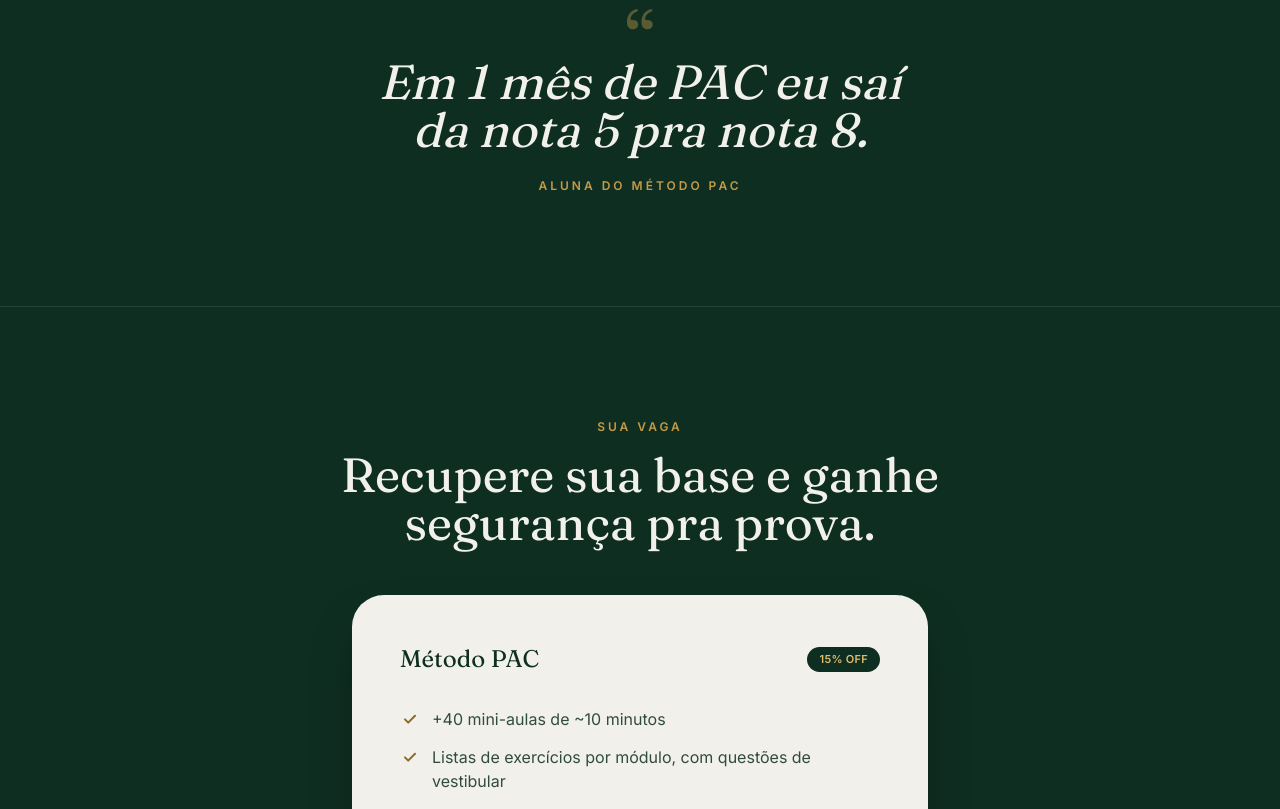
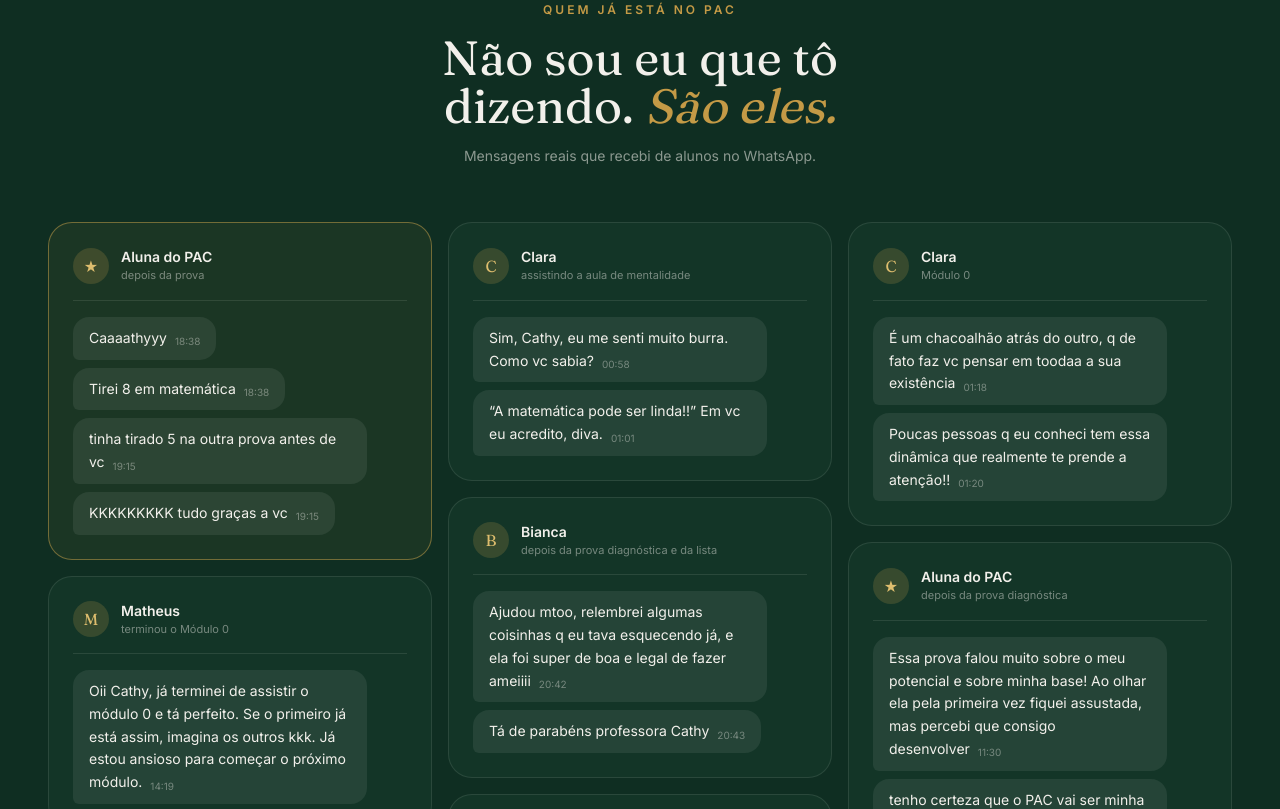
Before and after one commit to catharinenabuco1001/Nabuco-site-company, a Next.js app: page /pac in a window 1280 px wide. Shown: the part 5231-6040 px from the top of the page. Built offline with nearby package versions, Linux system fonts and the light colour scheme.

Commit message:
PAC: parede de depoimentos reais de alunos (prints do WhatsApp)
Co-Authored-By: Claude Opus 5.5 <noreply@anthropic.com>
Claude-Session: https://claude.ai/code/session_01E2P7ji1QDLXnQLWkUS6czf

```diff
--- a/src/app/pac/page.tsx
+++ b/src/app/pac/page.tsx
@@ -7,7 +7,8 @@ import { siteConfig } from "@/data/site";
 import {
   pacPricing,
   pacFit,
-  pacTestimonial,
+  pacChats,
+  type PacChat,
   pacAuthorBio,
   pacAuthorStats,
   pacMistakes,
@@ -116,6 +117,49 @@ function PhoneMockup() {
         </div>
       </div>
     </div>
+  );
+}
+
+function ChatCard({ chat }: { chat: PacChat }) {
+  return (
+    <figure
+      className={`mb-4 break-inside-avoid rounded-3xl border p-5 sm:p-6 ${
+        chat.highlight
+          ? "border-gold-500/50 bg-gold-500/[0.07]"
+          : "border-ink-900/10 bg-cream-50/60"
+      }`}
+    >
+      <figcaption className="flex items-center gap-3 pb-4 border-b border-ink-900/10">
+        <span className="flex h-9 w-9 shrink-0 items-center justify-center rounded-full bg-gold-500/20 font-serif text-gold-300">
+          {chat.name.startsWith("Alun") ? "★" : chat.name[0]}
+        </span>
+        <span className="min-w-0">
+          <span className="block text-sm font-semibold text-ink-900">{chat.name}</span>
+          <span className="block text-[11px] text-ink-900/45">{chat.context}</span>
+        </span>
+      </figcaption>
+      <div className="mt-4 flex flex-col gap-2">
+        {chat.messages.map((m, j) => (
+          <p
+            key={j}
+            className={`max-w-[88%] rounded-2xl px-4 py-2.5 text-sm leading-relaxed ${
+              m.from === "cathy"
+                ? "self-end rounded-br-md bg-gold-500 text-cream-900"
+                : "self-start rounded-bl-md bg-ink-900/[0.08] text-ink-900"
+            }`}
+          >
+            {m.text}
+            <span
+              className={`ml-2 align-bottom text-[10px] ${
+                m.from === "cathy" ? "text-cream-900/60" : "text-ink-900/40"
+              }`}
+            >
+              {m.time}
+            </span>
+          </p>
+        ))}
+      </div>
+    </figure>
   );
 }
 
@@ -440,20 +484,25 @@ export default function PacPage() {
         </Container>
       </section>
 
-      {/* ------------------------------------------------------------ DEPOIMENTO */}
-      <section className="py-20 sm:py-28 border-t border-ink-900/10">
+      {/* ------------------------------------------------------------ DEPOIMENTOS */}
+      <section id="depoimentos" className="py-20 sm:py-28 border-t border-ink-900/10">
         <Container>
-          <figure className="max-w-3xl mx-auto text-center">
-            <span className="font-serif text-7xl leading-none text-gold-500/40" aria-hidden>
-              &ldquo;
-            </span>
-            <blockquote className="-mt-4 font-serif italic text-3xl sm:text-5xl leading-tight text-ink-900 text-balance">
-              {pacTestimonial.quote}
-            </blockquote>
-            <figcaption className="mt-6 text-xs font-semibold uppercase tracking-widest2 text-plum-500">
-              {pacTestimonial.attribution}
-            </figcaption>
-          </figure>
+          <div className="text-center max-w-2xl mx-auto">
+            <Eyebrow>Quem já está no PAC</Eyebrow>
+            <h2 className="font-serif text-3xl sm:text-5xl text-ink-900 leading-tight text-balance">
+              Não sou eu que tô dizendo.{" "}
+              <span className="italic text-plum-500">São eles.</span>
+            </h2>
+            <p className="mt-4 text-sm text-ink-900/55">
+              Mensagens reais que recebi de alunos no WhatsApp.
+            </p>
+          </div>
+
+          <div className="mt-14 columns-1 sm:columns-2 lg:columns-3 gap-4 [column-fill:_balance]">
+            {pacChats.map((chat, i) => (
+              <ChatCard key={i} chat={chat} />
+            ))}
+          </div>
         </Container>
       </section>
 
--- a/src/data/pac.ts
+++ b/src/data/pac.ts
@@ -141,3 +141,93 @@ export const pacFaq = [
     a: "Você tem 7 dias de garantia. Pediu dentro do prazo, recebe o valor de volta.",
   },
 ];
+
+// Depoimentos reais — transcritos dos prints da pasta "PROVAS SOCIAIS PAC"
+// (Drive). Só primeiro nome. Pra esconder alguém, troque `name` por
+// "Aluna do PAC" / "Aluno do PAC". `from: "cathy"` = mensagem da Cathy.
+export type PacChat = {
+  name: string;
+  context: string;
+  highlight?: boolean;
+  messages: { from: "aluno" | "cathy"; text: string; time: string }[];
+};
+
+export const pacChats: PacChat[] = [
+  {
+    name: "Aluna do PAC",
+    context: "depois da prova",
+    highlight: true,
+    messages: [
+      { from: "aluno", text: "Caaaathyyy", time: "18:38" },
+      { from: "aluno", text: "Tirei 8 em matemática", time: "18:38" },
+      { from: "aluno", text: "tinha tirado 5 na outra prova antes de vc", time: "19:15" },
+      { from: "aluno", text: "KKKKKKKKK tudo graças a vc", time: "19:15" },
+    ],
+  },
+  {
+    name: "Matheus",
+    context: "terminou o Módulo 0",
+    messages: [
+      {
+        from: "aluno",
+        text: "Oii Cathy, já terminei de assistir o módulo 0 e tá perfeito. Se o primeiro já está assim, imagina os outros kkk. Já estou ansioso para começar o próximo módulo.",
+        time: "14:19",
+      },
+    ],
+  },
+  {
+    name: "Clara",
+    context: "assistindo a aula de mentalidade",
+    messages: [
+      { from: "aluno", text: "Sim, Cathy, eu me senti muito burra. Como vc sabia?", time: "00:58" },
+      { from: "aluno", text: "“A matemática pode ser linda!!” Em vc eu acredito, diva.", time: "01:01" },
+    ],
+  },
+  {
+    name: "Bianca",
+    context: "depois da prova diagnóstica e da lista",
+    messages: [
+      {
+        from: "aluno",
+        text: "Ajudou mtoo, relembrei algumas coisinhas q eu tava esquecendo já, e ela foi super de boa e legal de fazer ameiiii",
+        time: "20:42",
+      },
+      { from: "aluno", text: "Tá de parabéns professora Cathy", time: "20:43" },
+    ],
+  },
+  {
+    name: "Rodrigo",
+    context: "voltando da prova",
+    messages: [
+      { from: "cathy", text: "Como foram de prova???", time: "12:10" },
+      { from: "aluno", text: "a prova tava bem mais fácil q a lista", time: "12:30" },
+    ],
+  },
+  {
+    name: "Clara",
+    context: "Módulo 0",
+    messages: [
+      { from: "aluno", text: "É um chacoalhão atrás do outro, q de fato faz vc pensar em toodaa a sua existência", time: "01:18" },
+      { from: "aluno", text: "Poucas pessoas q eu conheci tem essa dinâmica que realmente te prende a atenção!!", time: "01:20" },
+    ],
+  },
+  {
+    name: "Aluna do PAC",
+    context: "depois da prova diagnóstica",
+    messages: [
+      {
+        from: "aluno",
+        text: "Essa prova falou muito sobre o meu potencial e sobre minha base! Ao olhar ela pela primeira vez fiquei assustada, mas percebi que consigo desenvolver",
+        time: "11:30",
+      },
+      { from: "aluno", text: "tenho certeza que o PAC vai ser minha melhor escolha para o agora", time: "11:32" },
+    ],
+  },
+  {
+    name: "Bianca",
+    context: "na área de aulas",
+    messages: [
+      { from: "aluno", text: "Gente esse site é um arraso, me sinto mais inteligente só de entrar nele kkkkkk", time: "18:15" },
+    ],
+  },
+];
```
